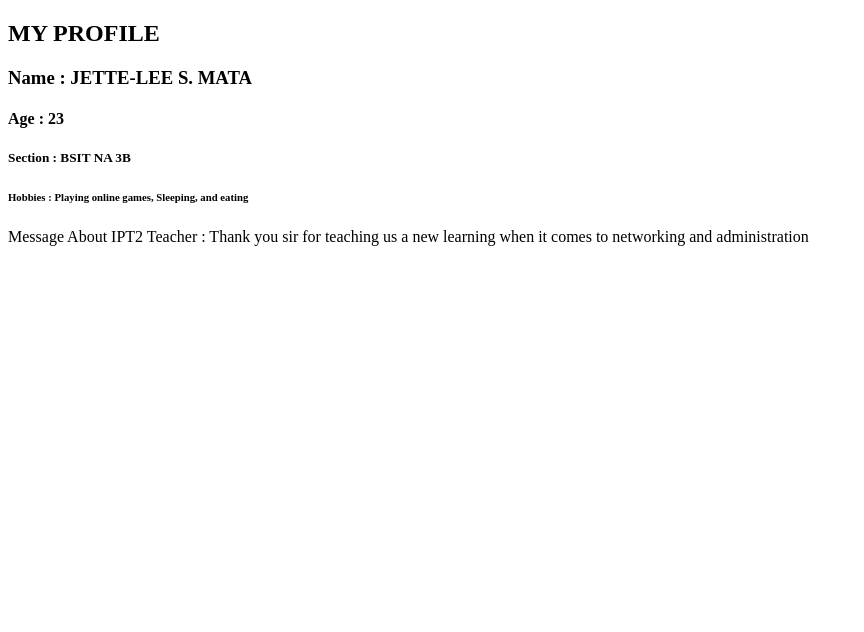
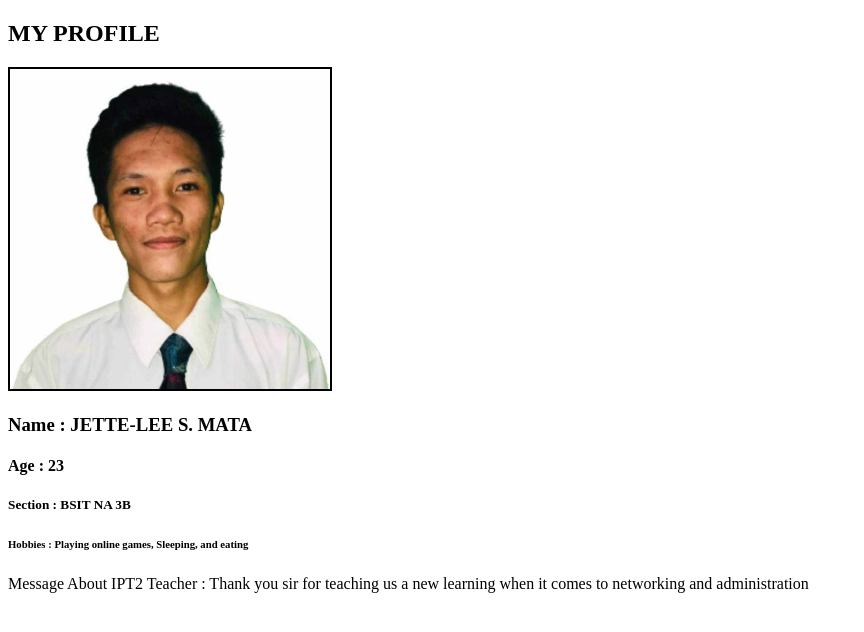
Before and after one commit to amillet2001/NA3B, a plain HTML site: page 2021300506/2021300506-profile.html in a window 1280 px wide. Shown: the whole page, without its empty margins (0-864 px from the left). Drawn offline with Linux system fonts and the light colour scheme.

Commit message:
Update 2021300506-profile.html

```diff
--- a/2021300506/2021300506-profile.html
+++ b/2021300506/2021300506-profile.html
@@ -8,6 +8,9 @@
 <body>
 <div>
 <h2>MY PROFILE</h2>
+    <div>
+    <img src="Jette.jpg" width="320" height="320" style="border: 2px solid black;">
+    </div>
 <h3> Name : JETTE-LEE S. MATA</h3>
 <h4> Age : 23 </h4>
 <h5> Section : BSIT NA 3B </h5>
```
